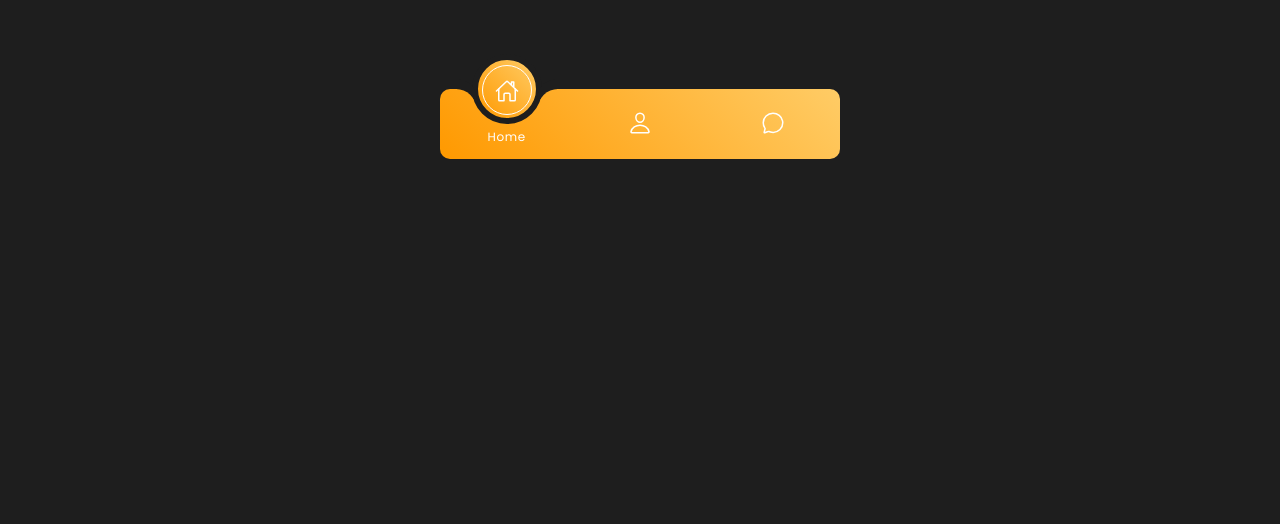
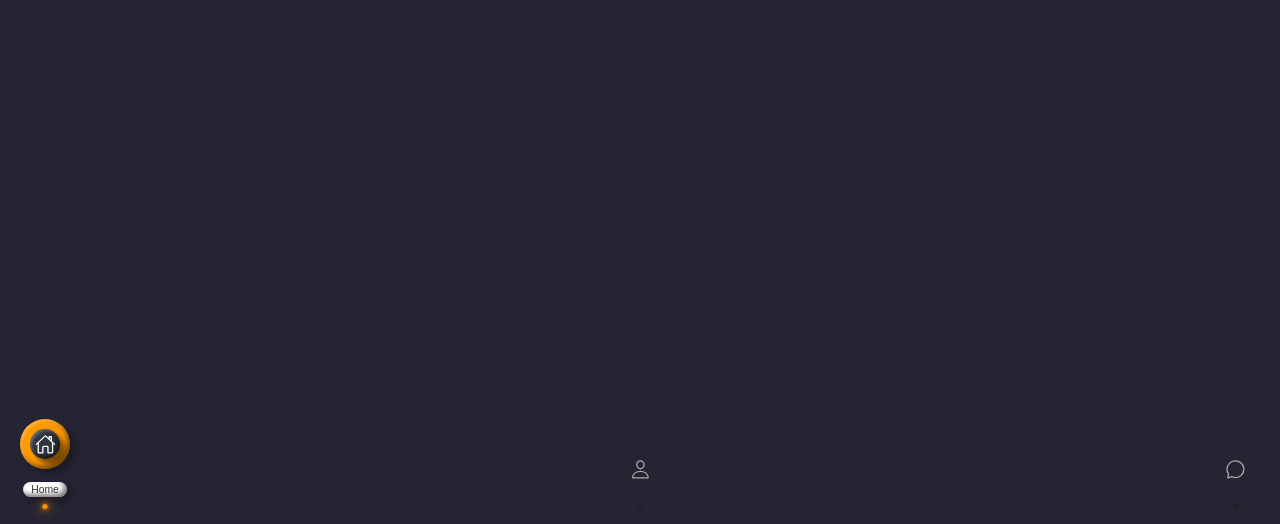
Before and after one commit to ionescuaandrei/DIMM-SOFT, a plain HTML site: page app/html/nav/nav.html in a window 1280 px wide. Shown: the part 276-800 px from the top of the page. Drawn offline with nearby package versions, Linux system fonts and the light colour scheme; a web font is replaced by a local one.

Commit message:
nav finish

```diff
--- a/app/css/nav/nav.css
+++ b/app/css/nav/nav.css
@@ -1,134 +1,126 @@
-/* CSS */
-@import url('https://fonts.googleapis.com/css2?family=Poppins:wght@300;400;500;600;700;800;900&display=swap');
+@import url("https://fonts.googlesapis.com/css?family=Poppins:200,300,400,500,600,700,800,900&display=swap");
+
 * {
   margin: 0;
   padding: 0;
   box-sizing: border-box;
-    font-family: 'Poppins', sans-serif;
+  font-family: "Poppins", sans-serif;
 }
+
 body {
   display: flex;
   justify-content: center;
   align-items: center;
   min-height: 100vh;
-    background: #1e1e1e;
+  background: #262433;
 }
+
 .navigation {
-    position: relative;
-    width: 400px;
-    height: 70px;
-    background: linear-gradient(45deg, #ff9900, #ffcc66);
+  position: fixed;
+  bottom: 0; /* Aligns the navigation to the bottom */
+  left: 0;
+  width: 100vw;
+  height: 110px;
+  background: #242433;
+  border-radius: 25px;
   display: flex;
-    justify-content: center;
+  justify-content: space-between;
   align-items: center;
-    border-radius: 10px;
 }
-.navigation ul {
-    display: flex;
-    width: 100%;
-    padding: 0;
-    position: relative;
-}
-.navigation ul li {
+
+
+.navigation li {
   position: relative;
   list-style: none;
-    width: calc(400px / 3);
-    height: 70px;
-    z-index: 1;
+  width: 80px;
+  margin: 0 5px;
 }
-.navigation ul li a {
-    position: relative;
+
+.navigation li::before {
+  content: "";
+  position: absolute;
+  top: 35px;
+  left: 50%;
+  transform: translateX(-50%);
+  width: 5px;
+  height: 5px;
+  background: #222;
+  border-radius: 50%;
+  transition: 0.5s;
+}
+
+.navigation li.active::before {
+  background: #ff9900;
+  box-shadow: 0 0 5px #ff9900, 0 0 10px #ff9900, 0 0 20px #ff9900, 0 0 30px #ff9900,
+    0 0 40px #ff9900, 0 0 50px #ff9900;
+}
+
+.navigation li a {
   display: flex;
+  align-items: center;
   justify-content: center;
+  flex-direction: column;
+  text-decoration: none;
+}
+
+.navigation li a .icon {
+  position: absolute;
+  font-size: 1.3em; /* Reduce the font size */
+  width: 50px; /* Reduce the icon width */
+  height: 50px;
+  display: flex;
   align-items: center;
-    flex-direction: column;
-    width: 100%;
-    text-align: center;
-    font-weight: 500;
+  justify-content: center;
+  color: #aaa;
+  border-radius: 50px;
+  transition: 0.5s;
+  transition-delay: 0.2s;
 }
-.navigation ul li a .icon {
-    position: relative;
-    display: block;
-    line-height: 75px;
-    font-size: 1.5em;
-    text-align: center;
+
+.navigation li.active a .icon {
+  background: #ff9900;
   color: #fff;
-    transition: .5s;
+  transform: translateY(-25px);
+  box-shadow: 5px 5px 7px rgba(0, 0, 0, 0.25),
+    inset 2px 2px 3px rgba(255, 255, 255, 0.25),
+    inset -3px -3px 5px rgba(0, 0, 0, 0.5);
+  transition-delay: 0s;
 }
-.navigation ul li.active a .icon {
-    transform: translateY(-32px);
+
+.navigation li a .icon::before {
+  content: "";
+  position: absolute;
+  inset: 10px;
+  background: #2f363e;
+  border-radius: 50%;
+  box-shadow: 5px 5px 5px rgba(0, 0, 0, 0.5),
+    inset 2px 2px 3px rgba(255, 255, 255, 0.25),
+    inset -3px -3px 5px rgba(0, 0, 0, 0.5);
+  transform: scale(0);
+  transition: 0.5s;
 }
-.navigation ul li a .text {
+
+.navigation li.active a .icon::before {
+  transform: scale(1);
+}
+
+.navigation li a .text {
   position: absolute;
-    color: #fff;
-    font-weight: 400;
-    font-size: .75em;
-    letter-spacing: .05em;
+  font-size: 0.65em;
+  color: #2f363e;
   opacity: 0;
   transform: translateY(20px);
-    transition: .5s;
+  padding: 2px 8px;
+  background: #fff;
+  border-radius: 15px;
+  box-shadow: 5px 5px 7px rgba(0, 0, 0, 0.25),
+    inset -3px -3px 5px rgba(0, 0, 0, 0.5);
+  transition: 0.5s;
+  transition-delay: 0s;
 }
-.navigation ul li.active a .text {
+
+.navigation li.active a .text {
   opacity: 1;
-    transform: translateY(10px);
+  /* transform: translateY(10px); */
+  transition-delay: 0.2s;
 }
-.navigation ul li a .circle {
-    position: absolute;
-    display: block;
-    width: 50px;
-    height: 50px;
-    background: transparent;
-    border-radius: 50%;
-    border: 1.8px solid #fff;
-    transform: translateY(-37px) scale(0);
-}
-.navigation ul li.active a .circle {
-    transition: .5s;
-    transition-delay: .5s;
-    transform: translateY(-37px) scale(1);
-}
-.indicator {
-    position: absolute;
-    top: -50%;
-    width: 70px;
-    height: 70px;
-    background: linear-gradient(45deg, #ff9900, #ffcc66);
-    border: 6px solid #1e1e1e;
-    border-radius: 50%;
-    display: flex;
-    justify-content: center;
-    align-items: center;
-    transition: .5s;
-    left: calc(400px / 6 - 35px);  /* Centers the indicator for the first item */
-}
-.indicator::before {
-    content: '';
-    position: absolute;
-    top: 50%;
-    left: -22px;
-    width: 20px;
-    height: 20px;
-    background: transparent;
-    border-top-right-radius: 20px;
-    box-shadow: 1px -10px 0 #1e1e1e;
-}
-.indicator::after {
-    content: '';
-    position: absolute;
-    top: 50%;
-    right: -22px;
-    width: 20px;
-    height: 20px;
-    background: transparent;
-    border-top-left-radius: 20px;
-    box-shadow: -1px -10px 0 #1e1e1e;
-}
-.navigation ul li:nth-child(1).active ~ .indicator {
-    transform: translateX(0);
-}
-.navigation ul li:nth-child(2).active ~ .indicator {
-    transform: translateX(calc(400px / 3));
-}
-.navigation ul li:nth-child(3).active ~ .indicator {
-    transform: translateX(calc(400px / 3 * 2));
-}
--- a/app/html/nav/nav.html
+++ b/app/html/nav/nav.html
@@ -8,38 +8,32 @@
     <link rel="stylesheet" href="../../css/nav/nav.css">
 </head>
 <body>
-    <div class="navigation">
-        <ul>
-            <li class="list active">
+  <ul class="navigation">
+    <li class="active">
       <a href="#">
         <span class="icon">
           <ion-icon name="home-outline"></ion-icon>
         </span>
         <span class="text">Home</span>
-                    <span class="circle"></span>
       </a>
     </li>
-            <li class="list">
+    <li>
       <a href="#">
         <span class="icon">
           <ion-icon name="person-outline"></ion-icon>
         </span>
         <span class="text">Profile</span>
-                    <span class="circle"></span>
       </a>
     </li>
-            <li class="list">
+    <li>
       <a href="#">
         <span class="icon">
           <ion-icon name="chatbubble-outline"></ion-icon>
         </span>
-                    <span class="text">Message</span>
-                    <span class="circle"></span>
+        <span class="text">Messages</span>
       </a>
     </li>
-            <div class="indicator"></div>
   </ul>
-    </div>
     <script type="module" src="https://unpkg.com/ionicons@5.5.2/dist/ionicons/ionicons.esm.js"></script>
     <script nomodule src="https://unpkg.com/ionicons@5.5.2/dist/ionicons/ionicons.js"></script>
     <script src="../../js/nav/nav.js"></script>
--- a/app/js/nav/nav.js
+++ b/app/js/nav/nav.js
@@ -1,7 +1,6 @@
-
-const list = document.querySelectorAll('.list');
+let list = document.querySelectorAll(".navigation li");
 function activeLink() {
-    list.forEach((item) => item.classList.remove('active'));
-    this.classList.add('active');
+  list.forEach((item) => item.classList.remove("active"));
+  this.classList.add("active");
 }
-list.forEach((item) => item.addEventListener('click', activeLink));
+list.forEach((item) => item.addEventListener("click", activeLink));
```
Lines whose indentation alone changed are shown as unchanged.
